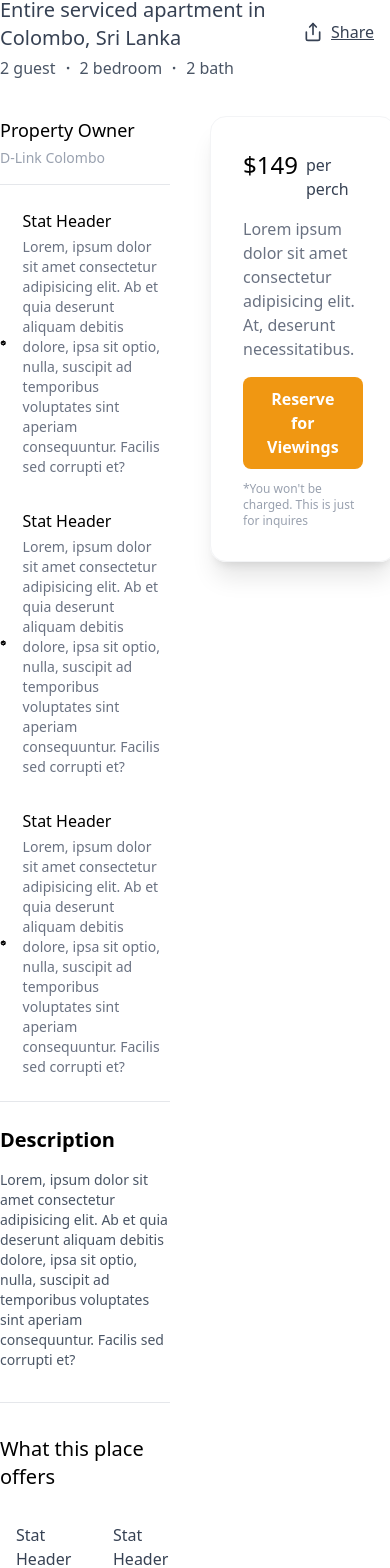
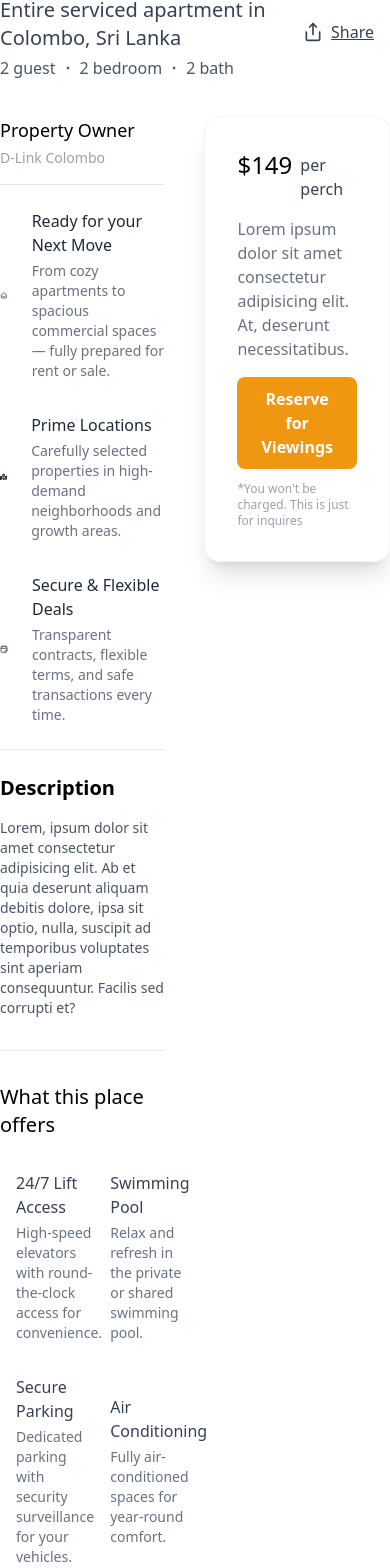
Before and after one commit to reshamsu/DLink-REACT, a React (Vite) app in the folder dlink-frontend/: page /property/listing in a window 390 px wide. Shown: the part 426-1994 px from the top of the page. Built offline with nearby package versions, Linux system fonts and the light colour scheme.

Commit message:
Phone Call Test

```diff
--- a/dlink-frontend/src/components/listing/Info.jsx
+++ b/dlink-frontend/src/components/listing/Info.jsx
@@ -1,6 +1,16 @@
 import React from "react";
-
+import { TbSmartHome } from "react-icons/tb";
+import { FaMapLocationDot } from "react-icons/fa6";
 import { VscVerifiedFilled } from "react-icons/vsc";
+import { LuCalendarFold } from "react-icons/lu";
+import { PiElevatorDuotone } from "react-icons/pi";
+import { MdPool } from "react-icons/md";
+import { TbParkingCircle } from "react-icons/tb";
+import { FaRegSnowflake } from "react-icons/fa";
+import { FaWifi } from "react-icons/fa";
+import { BiSolidCctv } from "react-icons/bi";
+import { FaDumbbell } from "react-icons/fa";
+import { PiPottedPlantBold } from "react-icons/pi";
 
 const Info = () => {
   return (
@@ -12,40 +22,38 @@ const Info = () => {
               <h1 className="text-lg font-medium">Property Owner</h1>
               <p className="text-gray-400 text-sm mt-1">D-Link Colombo</p>
             </div>
-            <div className="py-2 border-b border-gray-200">
-              <div className="py-4 flex items-center gap-4">
-                <VscVerifiedFilled size={60} />
+            <div className="py-2 border-b border-gray-200 text-gray-800">
+              <div className="py-4 flex items-center gap-6">
+                <TbSmartHome size={33} />
                 <div>
-                  <h2 className="text-md mb-1 font-medium">Stat Header</h2>
+                  <h2 className="text-md mb-1 font-medium">
+                    Ready for your Next Move
+                  </h2>
                   <p className="text-gray-500 text-sm">
-                    Lorem, ipsum dolor sit amet consectetur adipisicing elit. Ab
-                    et quia deserunt aliquam debitis dolore, ipsa sit optio,
-                    nulla, suscipit ad temporibus voluptates sint aperiam
-                    consequuntur. Facilis sed corrupti et?
+                    From cozy apartments to spacious commercial spaces — fully
+                    prepared for rent or sale.
                   </p>
                 </div>
               </div>
-              <div className="py-4 flex items-center gap-4">
-                <VscVerifiedFilled size={60} />
+              <div className="py-4 flex items-center gap-6">
+                <FaMapLocationDot size={28} />
                 <div>
-                  <h2 className="text-md mb-1 font-medium">Stat Header</h2>
+                  <h2 className="text-md mb-1 font-medium">Prime Locations</h2>
                   <p className="text-gray-500 text-sm">
-                    Lorem, ipsum dolor sit amet consectetur adipisicing elit. Ab
-                    et quia deserunt aliquam debitis dolore, ipsa sit optio,
-                    nulla, suscipit ad temporibus voluptates sint aperiam
-                    consequuntur. Facilis sed corrupti et?
+                    Carefully selected properties in high-demand neighborhoods
+                    and growth areas.
                   </p>
                 </div>
               </div>
-              <div className="py-4 flex items-center gap-4">
-                <VscVerifiedFilled size={60} />
+              <div className="py-4 flex items-center gap-6">
+                <LuCalendarFold size={28} />
                 <div>
-                  <h2 className="text-md mb-1 font-medium">Stat Header</h2>
+                  <h2 className="text-md mb-1 font-medium">
+                    Secure & Flexible Deals
+                  </h2>
                   <p className="text-gray-500 text-sm">
-                    Lorem, ipsum dolor sit amet consectetur adipisicing elit. Ab
-                    et quia deserunt aliquam debitis dolore, ipsa sit optio,
-                    nulla, suscipit ad temporibus voluptates sint aperiam
-                    consequuntur. Facilis sed corrupti et?
+                    Transparent contracts, flexible terms, and safe transactions
+                    every time.
                   </p>
                 </div>
               </div>
@@ -64,12 +72,13 @@ const Info = () => {
             </div>
             <button>
               <a
-                href="#"
+                href="tel:+94761676603"
                 className="px-6 py-2.5 rounded-lg flex items-center text-center font-semibold text-white bg-[#f09712] hover:bg-[#ec6d06e8]"
               >
                 Reserve for Viewings
               </a>
             </button>
+
             <p className="text-xs mt-3 text-gray-400">
               *You won't be charged. This is just for inquires
             </p>
@@ -89,95 +98,111 @@ const Info = () => {
               <h1 className="text-xl font-medium">What this place offers</h1>
               <div className="grid grid-cols-2 gap-x-6 my-4 text-gray-700">
                 <div className="py-4 flex items-center gap-4">
-                  <VscVerifiedFilled size={30} />
+                  <PiElevatorDuotone size={36} />
                   <div>
-                    <h2 className="text-md mb-1 font-medium">Stat Header</h2>
+                    <h2 className="text-md mb-1 font-medium">
+                      24/7 Lift Access
+                    </h2>
                     <p className="text-gray-500 text-sm">
-                      Lorem, ipsum dolor sit amet consectetur adipisicing elit.
+                      High-speed elevators with round-the-clock access for
+                      convenience.
                     </p>
                   </div>
                 </div>
+
                 <div className="py-4 flex items-center gap-4">
-                  <VscVerifiedFilled size={30} />
+                  <MdPool size={33} />
                   <div>
-                    <h2 className="text-md mb-1 font-medium">Stat Header</h2>
+                    <h2 className="text-md mb-1 font-medium">Swimming Pool</h2>
                     <p className="text-gray-500 text-sm">
-                      Lorem, ipsum dolor sit amet consectetur adipisicing elit.
+                      Relax and refresh in the private or shared swimming pool.
                     </p>
                   </div>
                 </div>
+
                 <div className="py-4 flex items-center gap-4">
-                  <VscVerifiedFilled size={30} />
+                  <TbParkingCircle size={36} />
                   <div>
-                    <h2 className="text-md mb-1 font-medium">Stat Header</h2>
+                    <h2 className="text-md mb-1 font-medium">Secure Parking</h2>
                     <p className="text-gray-500 text-sm">
-                      Lorem, ipsum dolor sit amet consectetur adipisicing elit.
+                      Dedicated parking with security surveillance for your
+                      vehicles.
                     </p>
                   </div>
                 </div>
+
                 <div className="py-4 flex items-center gap-4">
-                  <VscVerifiedFilled size={30} />
+                  <FaRegSnowflake size={28} />
                   <div>
-                    <h2 className="text-md mb-1 font-medium">Stat Header</h2>
+                    <h2 className="text-md mb-1 font-medium">
+                      Air Conditioning
+                    </h2>
                     <p className="text-gray-500 text-sm">
-                      Lorem, ipsum dolor sit amet consectetur adipisicing elit.
+                      Fully air-conditioned spaces for year-round comfort.
                     </p>
                   </div>
                 </div>
+
                 <div className="py-4 flex items-center gap-4">
-                  <VscVerifiedFilled size={30} />
+                  <FaWifi size={30} />
                   <div>
-                    <h2 className="text-md mb-1 font-medium">Stat Header</h2>
+                    <h2 className="text-md mb-1 font-medium">
+                      High-Speed Internet
+                    </h2>
                     <p className="text-gray-500 text-sm">
-                      Lorem, ipsum dolor sit amet consectetur adipisicing elit.
+                      Reliable broadband connection for work and entertainment.
                     </p>
                   </div>
                 </div>
+
                 <div className="py-4 flex items-center gap-4">
-                  <VscVerifiedFilled size={30} />
+                  <BiSolidCctv size={33} />
                   <div>
-                    <h2 className="text-md mb-1 font-medium">Stat Header</h2>
+                    <h2 className="text-md mb-1 font-medium">
+                      Security System
+                    </h2>
                     <p className="text-gray-500 text-sm">
-                      Lorem, ipsum dolor sit amet consectetur adipisicing elit.
+                      CCTV monitoring and secure access controls for peace of
+                      mind.
                     </p>
                   </div>
                 </div>
+
                 <div className="py-4 flex items-center gap-4">
-                  <VscVerifiedFilled size={30} />
+                  <FaDumbbell size={28} />
                   <div>
-                    <h2 className="text-md mb-1 font-medium">Stat Header</h2>
+                    <h2 className="text-md mb-1 font-medium">
+                      Gym & Fitness Center
+                    </h2>
                     <p className="text-gray-500 text-sm">
-                      Lorem, ipsum dolor sit amet consectetur adipisicing elit.
+                      On-site gym facilities to stay active and healthy.
                     </p>
                   </div>
                 </div>
+
                 <div className="py-4 flex items-center gap-4">
-                  <VscVerifiedFilled size={30} />
+                  <PiPottedPlantBold size={30} />
                   <div>
-                    <h2 className="text-md mb-1 font-medium">Stat Header</h2>
+                    <h2 className="text-md mb-1 font-medium">
+                      Garden & Green Spaces
+                    </h2>
                     <p className="text-gray-500 text-sm">
-                      Lorem, ipsum dolor sit amet consectetur adipisicing elit.
+                      Landscaped gardens for relaxation and outdoor activities.
                     </p>
                   </div>
                 </div>
-                <div className="py-4 flex items-center gap-4">
+
+                {/* <div className="py-4 flex items-center gap-4">
                   <VscVerifiedFilled size={30} />
                   <div>
-                    <h2 className="text-md mb-1 font-medium">Stat Header</h2>
+                    <h2 className="text-md mb-1 font-medium">
+                      Conference/Meeting Rooms
+                    </h2>
                     <p className="text-gray-500 text-sm">
-                      Lorem, ipsum dolor sit amet consectetur adipisicing elit.
+                      Professional spaces for business meetings and events.
                     </p>
                   </div>
-                </div>
-                <div className="py-4 flex items-center gap-4">
-                  <VscVerifiedFilled size={30} />
-                  <div>
-                    <h2 className="text-md mb-1 font-medium">Stat Header</h2>
-                    <p className="text-gray-500 text-sm">
-                      Lorem, ipsum dolor sit amet consectetur adipisicing elit.
-                    </p>
-                  </div>
-                </div>
+                </div> */}
               </div>
             </div>
             <div className="py-8">
```
